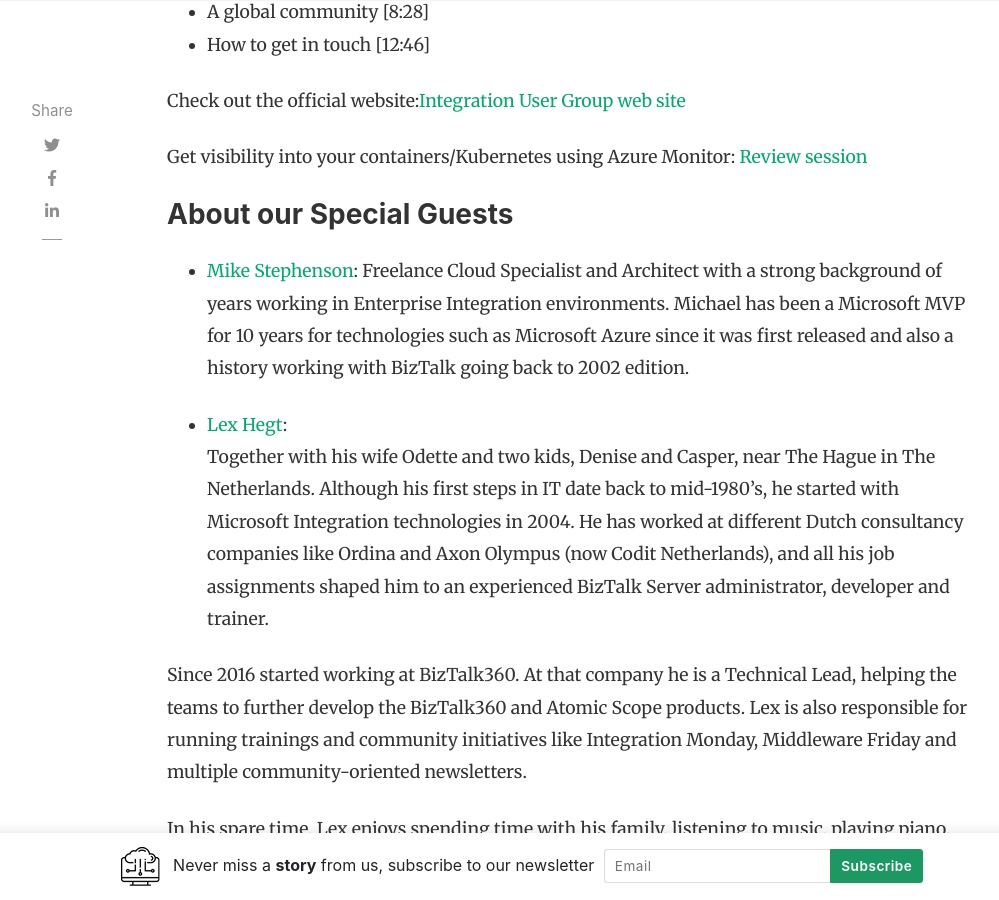
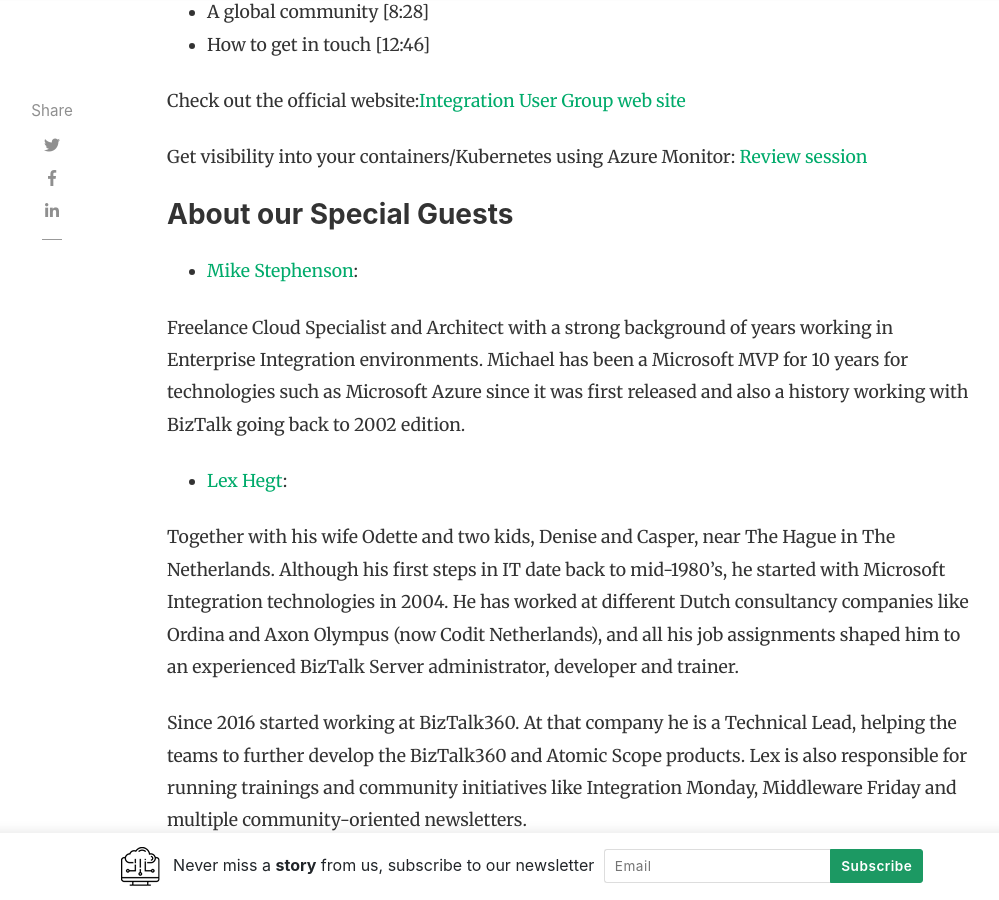
Before and after one commit to daveRendon/wikiazure-podcast, a Jekyll site: the page built from _posts/2019-12-10-episode-07-integration-user-group.md, in a window 1280 px wide and 900 px high, scrolled down 1430 px. Shown: the whole window, without its empty margins (118-1117 px from the left). Built offline with Jekyll 4.4.1, drawn with Linux system fonts in a browser that asks for light colours; nearby versions of some CDN libraries; comment, search, counter and statistics services are not loaded.

```diff
--- a/_posts/2019-12-10-episode-07-integration-user-group.md
+++ b/_posts/2019-12-10-episode-07-integration-user-group.md
@@ -42,12 +42,12 @@ Get visibility into your containers/Kubernetes using Azure Monitor: <a href="htt
 <h3> About our Special Guests</h3>
 
 + <a href="https://www.linkedin.com/in/michaelstephensonuk1/" target="_blank">Mike Stephenson</a>:
-Freelance Cloud Specialist and Architect with a strong background of years working in Enterprise Integration environments. Michael has been a Microsoft MVP for 10 years for technologies such as Microsoft Azure since it was first released and also a history working with BizTalk going back to 2002 edition.
+<p>Freelance Cloud Specialist and Architect with a strong background of years working in Enterprise Integration environments. Michael has been a Microsoft MVP for 10 years for technologies such as Microsoft Azure since it was first released and also a history working with BizTalk going back to 2002 edition.</p>
 
 
 + <a href="https://www.linkedin.com/in/lexhegt/" target="_blank">Lex Hegt</a>:
-Together with his wife Odette and two kids, Denise and Casper, near The Hague in The Netherlands. Although his first steps in IT date back to mid-1980’s, he started with Microsoft Integration technologies in 2004. He has worked at different Dutch consultancy companies like Ordina and Axon Olympus (now Codit Netherlands), and all his job assignments shaped him to an experienced BizTalk Server administrator, developer and trainer.
+<p>Together with his wife Odette and two kids, Denise and Casper, near The Hague in The Netherlands. Although his first steps in IT date back to mid-1980’s, he started with Microsoft Integration technologies in 2004. He has worked at different Dutch consultancy companies like Ordina and Axon Olympus (now Codit Netherlands), and all his job assignments shaped him to an experienced BizTalk Server administrator, developer and trainer.</p>
 
-Since 2016 started working at BizTalk360. At that company he is a Technical Lead, helping the teams to further develop the BizTalk360 and Atomic Scope products. Lex is also responsible for running trainings and community initiatives like Integration Monday, Middleware Friday and multiple community-oriented newsletters.
+<p>Since 2016 started working at BizTalk360. At that company he is a Technical Lead, helping the teams to further develop the BizTalk360 and Atomic Scope products. Lex is also responsible for running trainings and community initiatives like Integration Monday, Middleware Friday and multiple community-oriented newsletters.</p>
 
-In his spare time, Lex enjoys spending time with his family, listening to music, playing piano, goal keeping at field hockey and wining and dining with good company.
+<p>In his spare time, Lex enjoys spending time with his family, listening to music, playing piano, goal keeping at field hockey and wining and dining with good company.</p>
```
